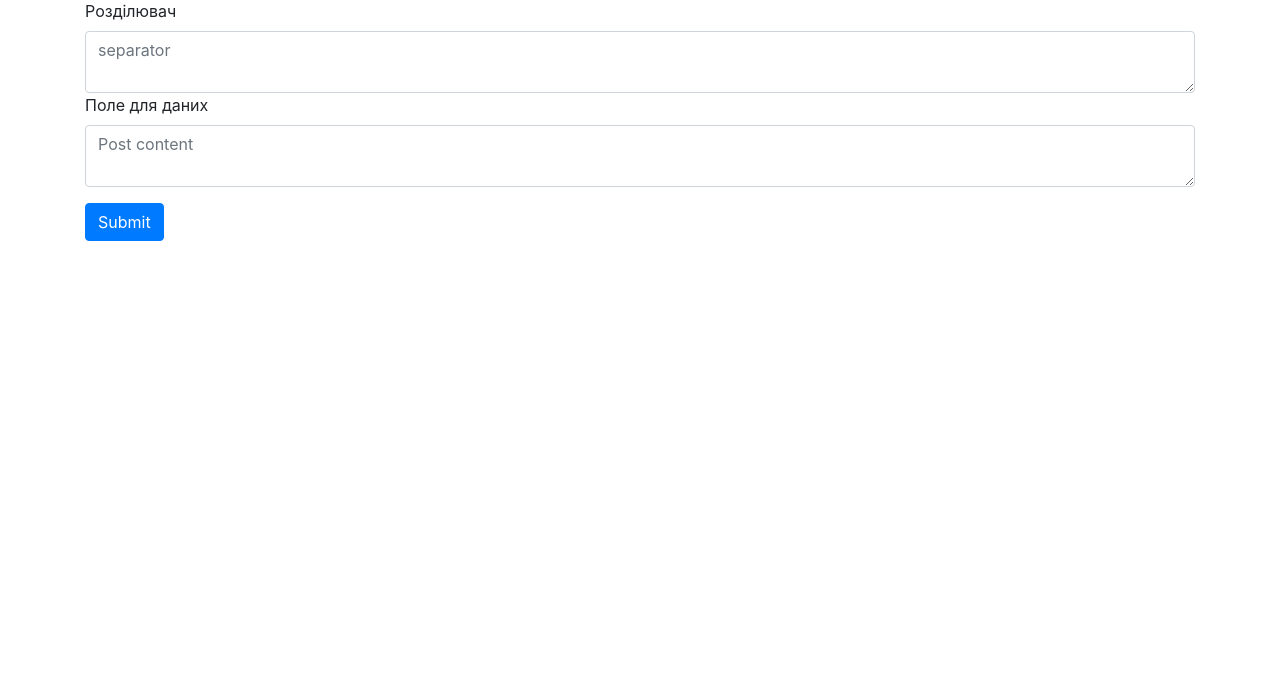
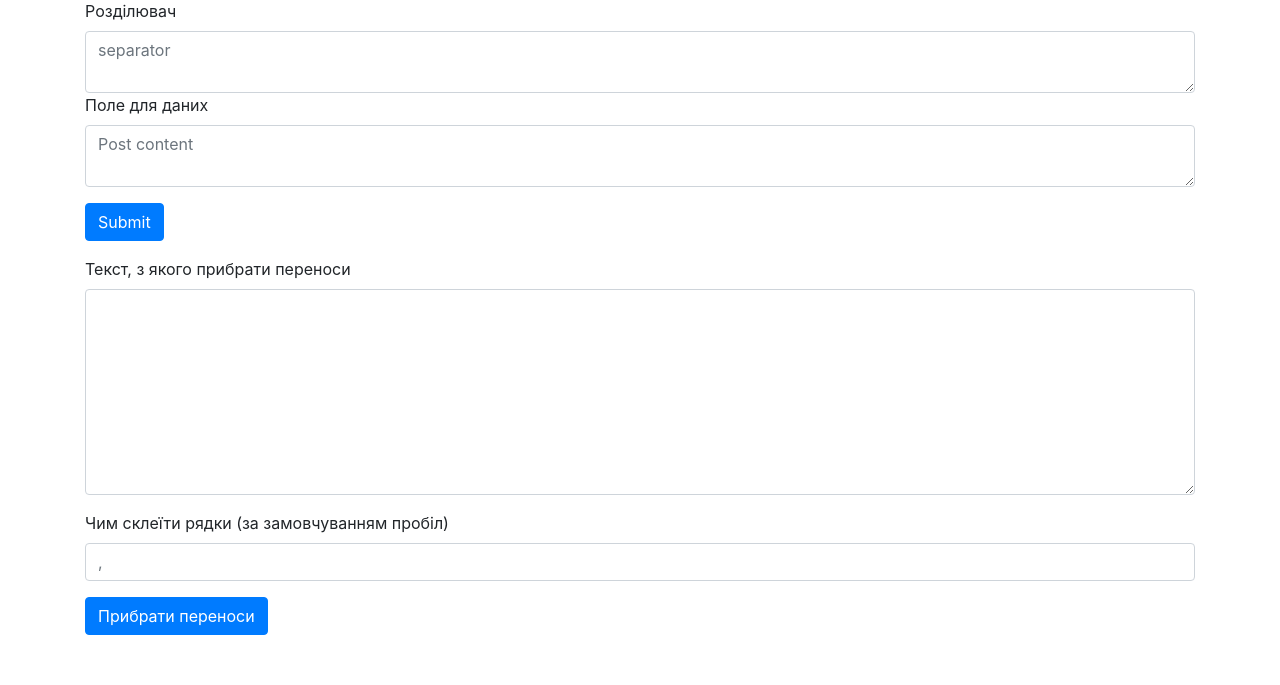
Before and after one commit to camingout/word-list, a Flask app: page / in a window 1280 px wide. Shown: the part 115-800 px from the top of the page. Run offline with Flask 3, Linux system fonts and the light colour scheme; some libraries are stand-ins or nearby versions.

Commit message:
Update index.html with additional form for joining text

```diff
--- a/templates/index.html
+++ b/templates/index.html
@@ -17,4 +17,16 @@
     </div>
 </form>
 
+<form action="{{ url_for('join_text') }}" method="post">
+    <div class="form-group">
+        <label for="join-content">Текст, з якого прибрати переноси</label>
+        <textarea name="content" id="join-content" class="form-control" rows="8"></textarea>
+    </div>
+    <div class="form-group">
+        <label for="glue">Чим склеїти рядки (за замовчуванням пробіл)</label>
+        <input type="text" name="glue" id="glue" class="form-control" placeholder=", ">
+    </div>
+    <button type="submit" class="btn btn-primary">Прибрати переноси</button>
+</form>
+
 {% endblock %}
```
